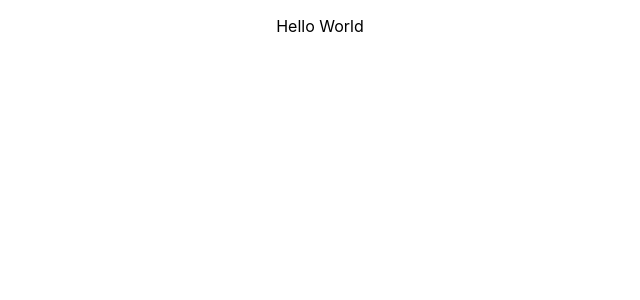
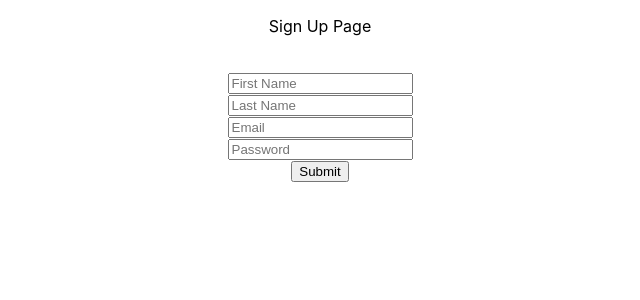
Before and after one commit to ChinemeremChigbo/HackHERS_2021, a React (Create React App) app in the folder client/: page /signup in a window 1280 px wide. Shown: the top 300 px of the page, without its empty margins (320-960 px from the left). Built offline with nearby package versions, Linux system fonts and the light colour scheme; no server answers.

Commit message:
Setup firebase authentication

```diff
--- a/client/package.json
+++ b/client/package.json
@@ -6,6 +6,7 @@
     "@testing-library/jest-dom": "^5.11.9",
     "@testing-library/react": "^11.2.5",
     "@testing-library/user-event": "^12.7.1",
+    "firebase": "^8.2.9",
     "react": "^17.0.1",
     "react-dom": "^17.0.1",
     "react-router-dom": "^5.2.0",
--- a/client/src/App.js
+++ b/client/src/App.js
@@ -12,7 +12,7 @@ function App() {
     <Router>
       <div className="App">
         <Switch>
-          <Route path="/" component={LandingPage} />
+          <Route path="/" exact component={LandingPage} />
           <Route path="/login" component={LoginPage} />
           <Route path="/signup" component={SignUpPage} />
           <Route path="/map" component={MapPage} />
--- a/client/src/components/GlassCeilingPage.js
+++ b/client/src/components/GlassCeilingPage.js
@@ -1,4 +1,5 @@
 import React from "react";
+import { useHistory } from "react-router-dom";
 
 export default function GlassCeilingPage() {
   return (
--- a/client/src/components/LandingPage.js
+++ b/client/src/components/LandingPage.js
@@ -1,4 +1,5 @@
 import React from "react";
+import { useHistory } from "react-router-dom";
 
 export default function LandingPage() {
   return (
--- a/client/src/components/LoginPage.js
+++ b/client/src/components/LoginPage.js
@@ -1,9 +1,44 @@
-import React from "react";
+import React, { useState } from "react";
+import { useHistory } from "react-router-dom";
+import firebase from "../config.js";
 
 export default function LoginPage() {
+  const [email, setEmail] = useState("");
+  const [password, setPassword] = useState("");
+
+  let history = useHistory();
+
+  const handleEmail = (event) => {
+    setEmail(event.target.value);
+  };
+
+  const handlePassword = (event) => {
+    setPassword(event.target.value);
+  };
+
+  const handleLogin = () => {
+    firebase
+      .auth()
+      .signInWithEmailAndPassword(email, password)
+      .then(() => {
+        history.push("/map");
+      })
+      .catch((error) => {
+        alert(error);
+      });
+  };
+
   return (
-    <div>
+    <div className="login-page">
       <p>Login Page</p>
+      <br />
+      <input placeholder="Email" type="text" onChange={handleEmail} />
+      <br />
+      <input placeholder="Password" type="password" onChange={handlePassword} />
+      <br />
+      <button className="button-login" onClick={handleLogin}>
+        Login
+      </button>
     </div>
   );
 }
--- a/client/src/components/MapPage.js
+++ b/client/src/components/MapPage.js
@@ -1,4 +1,5 @@
 import React from "react";
+import { useHistory } from "react-router-dom";
 
 export default function MapPage() {
   return (
--- a/client/src/components/SignUpPage.js
+++ b/client/src/components/SignUpPage.js
@@ -1,9 +1,48 @@
-import React from "react";
+import React, { useState } from "react";
+import { useHistory } from "react-router-dom";
+import firebase from "../config.js";
 
 export default function SignUpPage() {
+  const [email, setEmail] = useState("");
+  const [password, setPassword] = useState("");
+
+  let history = useHistory();
+
+  const handleEmail = (event) => {
+    setEmail(event.target.value);
+  };
+
+  const handlePassword = (event) => {
+    setPassword(event.target.value);
+  };
+
+  const handleRegistration = () => {
+    firebase
+      .auth()
+      .createUserWithEmailAndPassword(email, password)
+      .then(() => {
+        history.push("/login");
+      })
+      .catch((error) => {
+        alert(error);
+      });
+  };
+
   return (
-    <div>
+    <div className="signup-page">
       <p>Sign Up Page</p>
+      <br />
+      <input placeholder="First Name" type="text" />
+      <br />
+      <input placeholder="Last Name" type="text" />
+      <br />
+      <input placeholder="Email" type="text" onChange={handleEmail} />
+      <br />
+      <input placeholder="Password" type="password" onChange={handlePassword} />
+      <br />
+      <button className="button-submit" onClick={handleRegistration}>
+        Submit
+      </button>
     </div>
   );
 }
```
Also changed, not shown: 2 other files (tests, documents, lock files or other folders).
